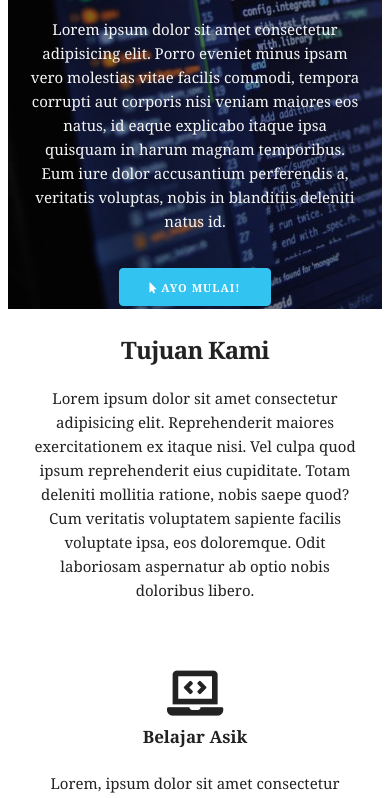
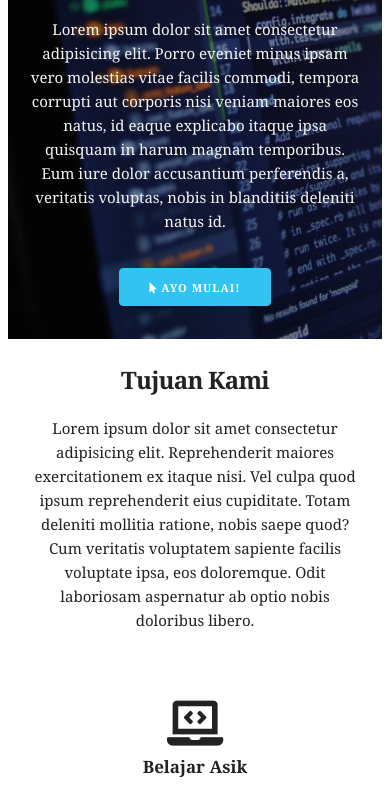
Before and after one commit to DaniPras06/Landing-Page, a plain HTML site: page index.html in a window 390 px wide. Shown: the part 229-1027 px from the top of the page. Drawn offline with nearby package versions, Linux system fonts and the light colour scheme.

Commit message:
Update style.css

```diff
--- a/css/style.css
+++ b/css/style.css
@@ -11,7 +11,7 @@ html, body {
         text-align: center;
         background-image: url('../images/background-image.png');
         background-size: cover;
-        height: 520px;
+        height: 450px;
     }
 
     .home-heading {
@@ -239,6 +239,10 @@ html, body {
 
 @media (max-width: 425px) {
 
+    .section-home {
+        height: 550px
+    }
+
     .row .two-thirds {
         margin-top: 40rem;
         margin-left: -40%;
```
